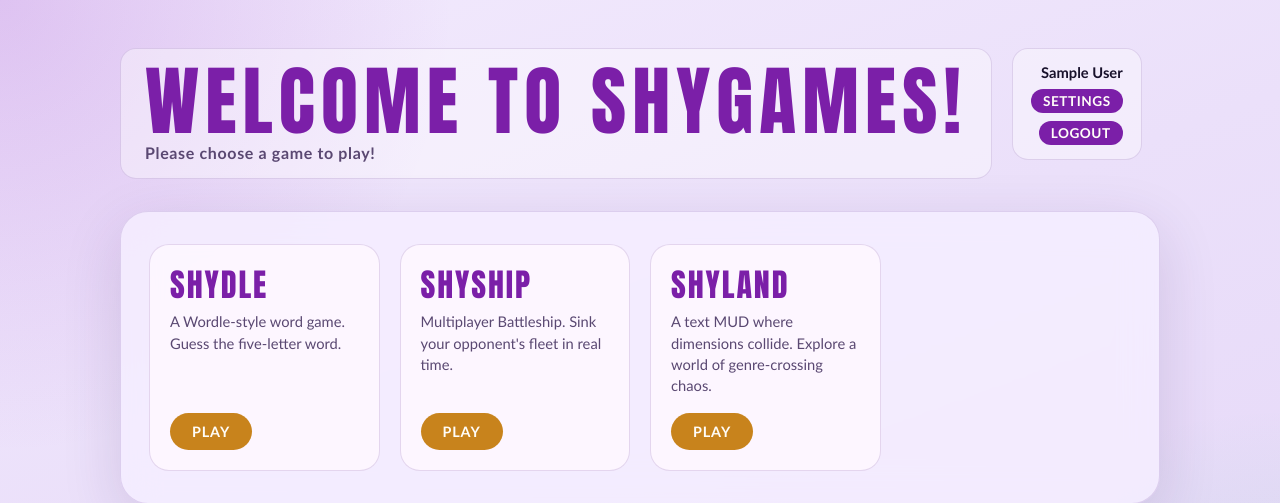
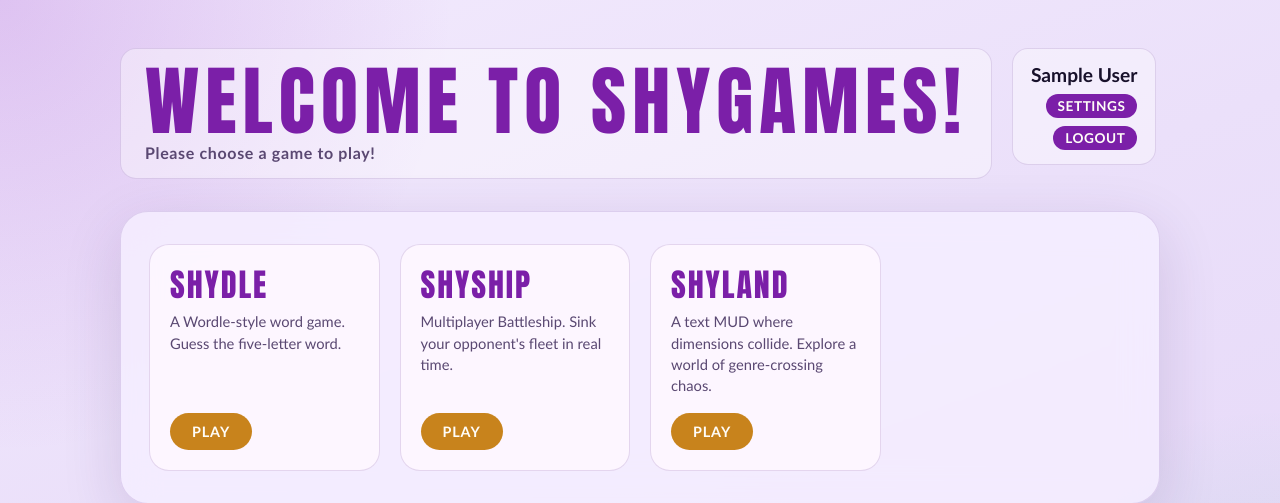
Before and after one commit to KnightOfNight/games-mvc, a Django app: page / in a window 1280 px wide. Shown: the top 503 px of the page. Run offline with Django 5.2, Linux system fonts and the light colour scheme; the visitor is signed in with stand-in values (Sample User, id 1).

Commit message:
home: increase gamer tag font size to 1.2rem
Co-Authored-By: Claude Sonnet 4.6 <noreply@anthropic.com>

```diff
--- a/django/src/templates/home.html
+++ b/django/src/templates/home.html
@@ -170,7 +170,7 @@
 
   .user-pane-name {
     color: var(--ink);
-    font-size: 0.92rem;
+    font-size: 1.2rem;
     font-weight: 700;
   }
 
```
